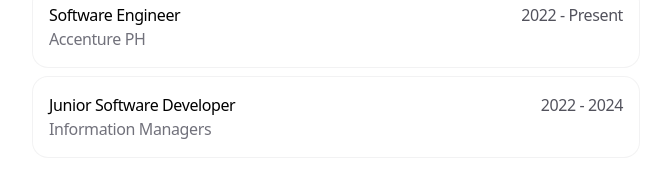
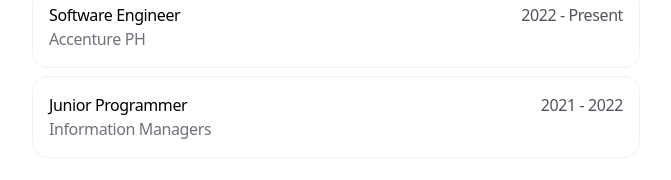
Before and after one commit to roselletabuena/roselle-tabuena, a Next.js app: page / in a window 1280 px wide. Shown: the part 772-952 px from the top of the page, without its empty margins (304-975 px from the left). Built offline with nearby package versions, Linux system fonts and the light colour scheme.

Commit message:
update work experience

```diff
--- a/app/data.ts
+++ b/app/data.ts
@@ -58,9 +58,9 @@ export const WORK_EXPERIENCE: WorkExperience[] = [
   },
   {
     company: 'Information Managers',
-    title: 'Junior Software Developer',
-    start: '2022',
-    end: '2024',
+    title: 'Junior Programmer',
+    start: '2021',
+    end: '2022',
     link: 'https://www.linkedin.com/in/roselletabuena/',
     id: 'work2',
   },
```
